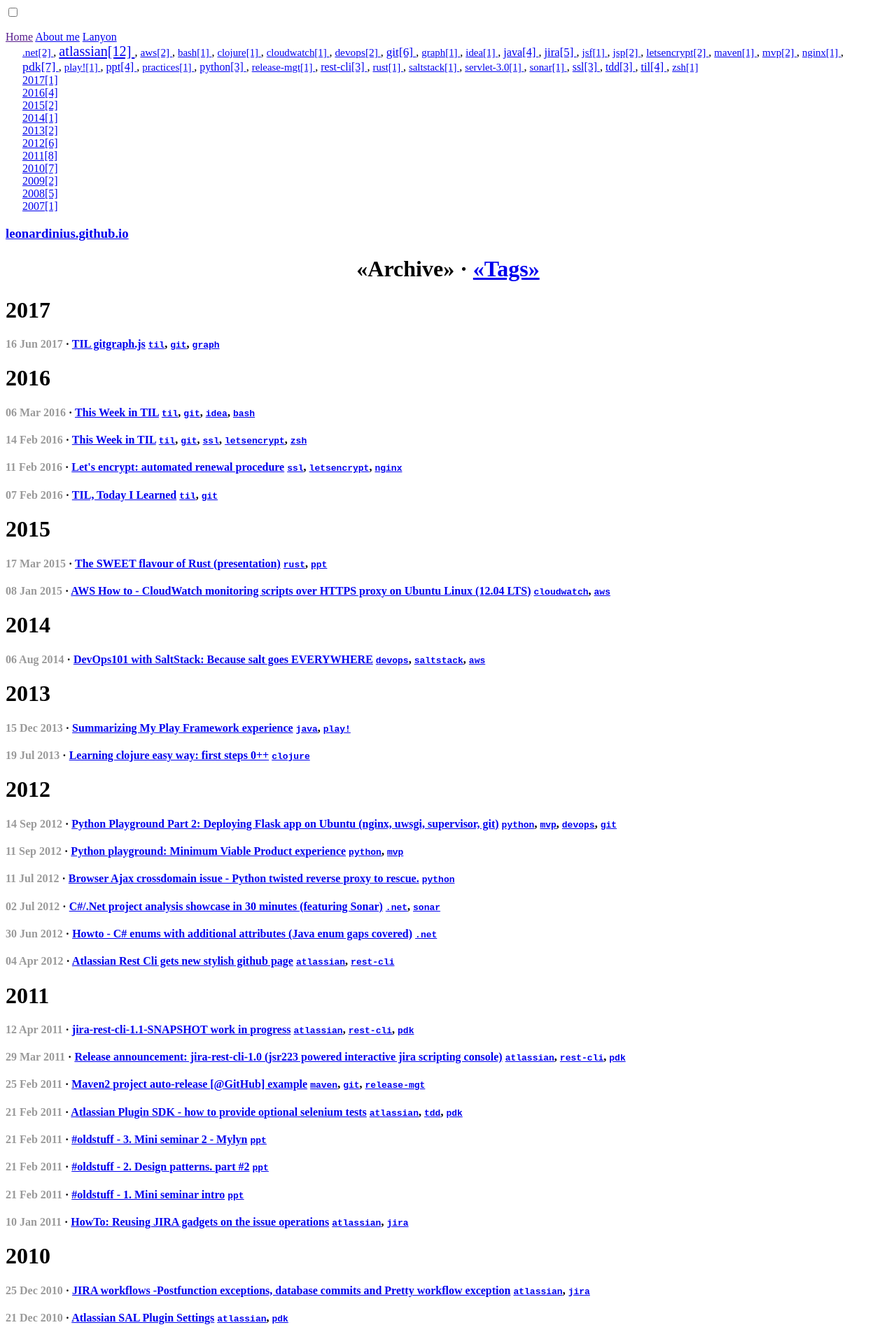
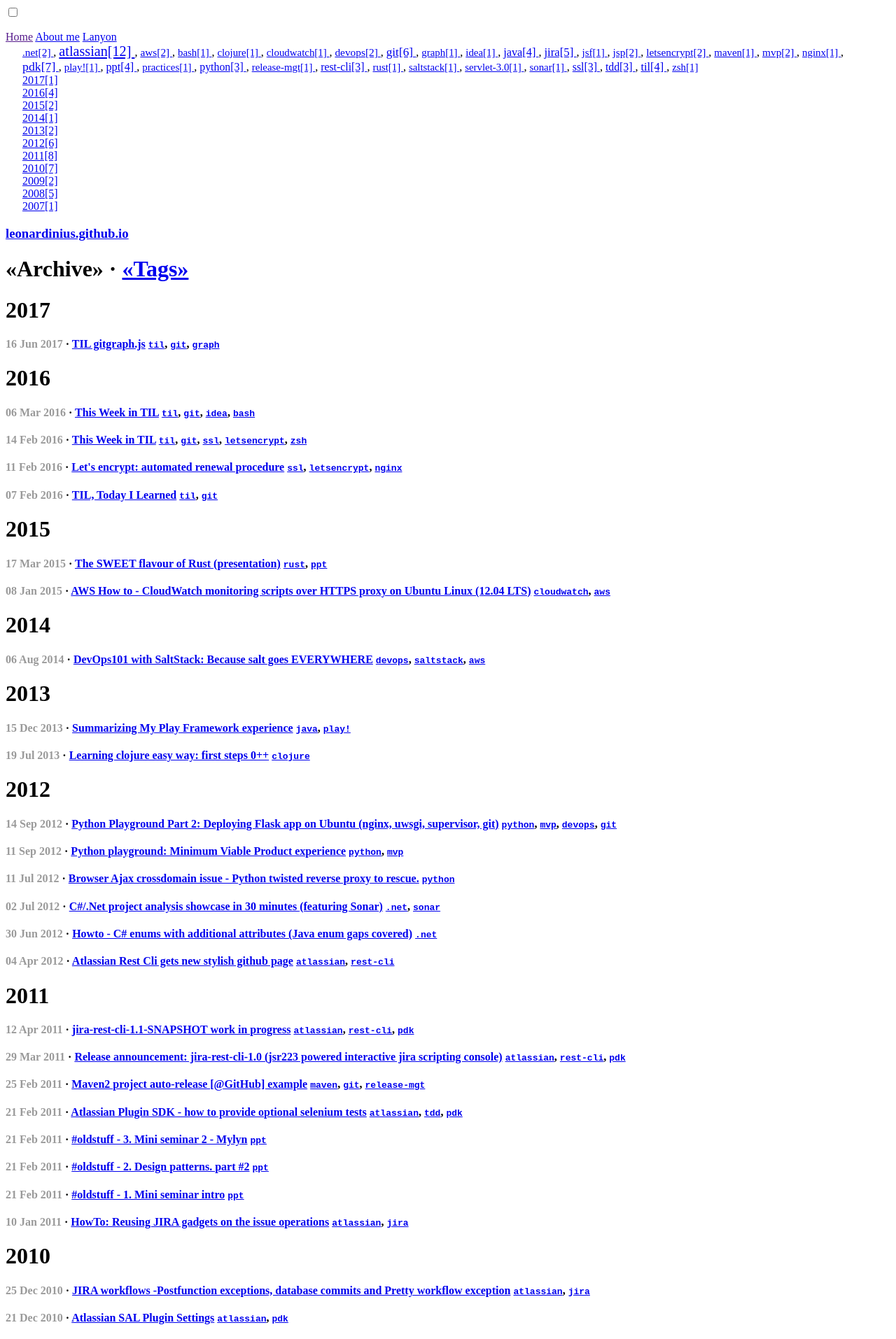
Before and after one commit to leonardinius/leonardinius.github.io, a Jekyll site: the page built from pages/archive.html, in a window 1280 px wide. Shown: the top 1914 px of the page at 70% size. Built offline with Jekyll 4.4.1, drawn with Linux system fonts in a browser that asks for light colours.

Commit message:
beatify tags & archive pages

```diff
--- a/pages/archive.html
+++ b/pages/archive.html
@@ -7,7 +7,7 @@ weight: 100
 
 <div class="page">
 
-<h1 style="text-align: center;">
+<h1>
   &laquo;Archive&raquo;
   &middot;
   <a href="/tags/">&laquo;Tags&raquo;</a>
--- a/pages/tags.html
+++ b/pages/tags.html
@@ -7,7 +7,7 @@ weight: 90
 
 <div class="page">
 
-<h1 style="text-align: center;">
+<h1>
   <a href="/archive/">&laquo;Archive&raquo;</a>
   &middot;
   &laquo;Tags&raquo;
```
